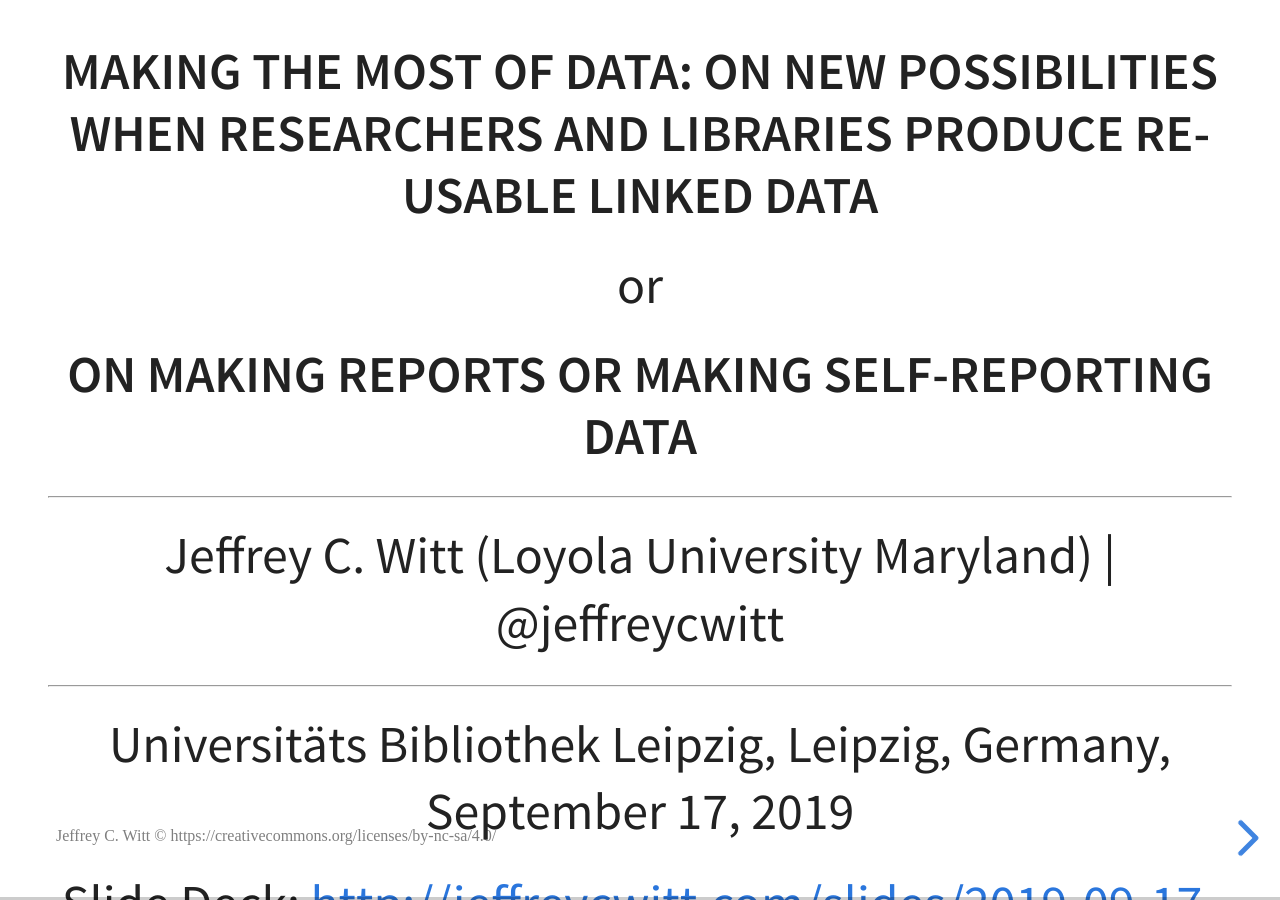
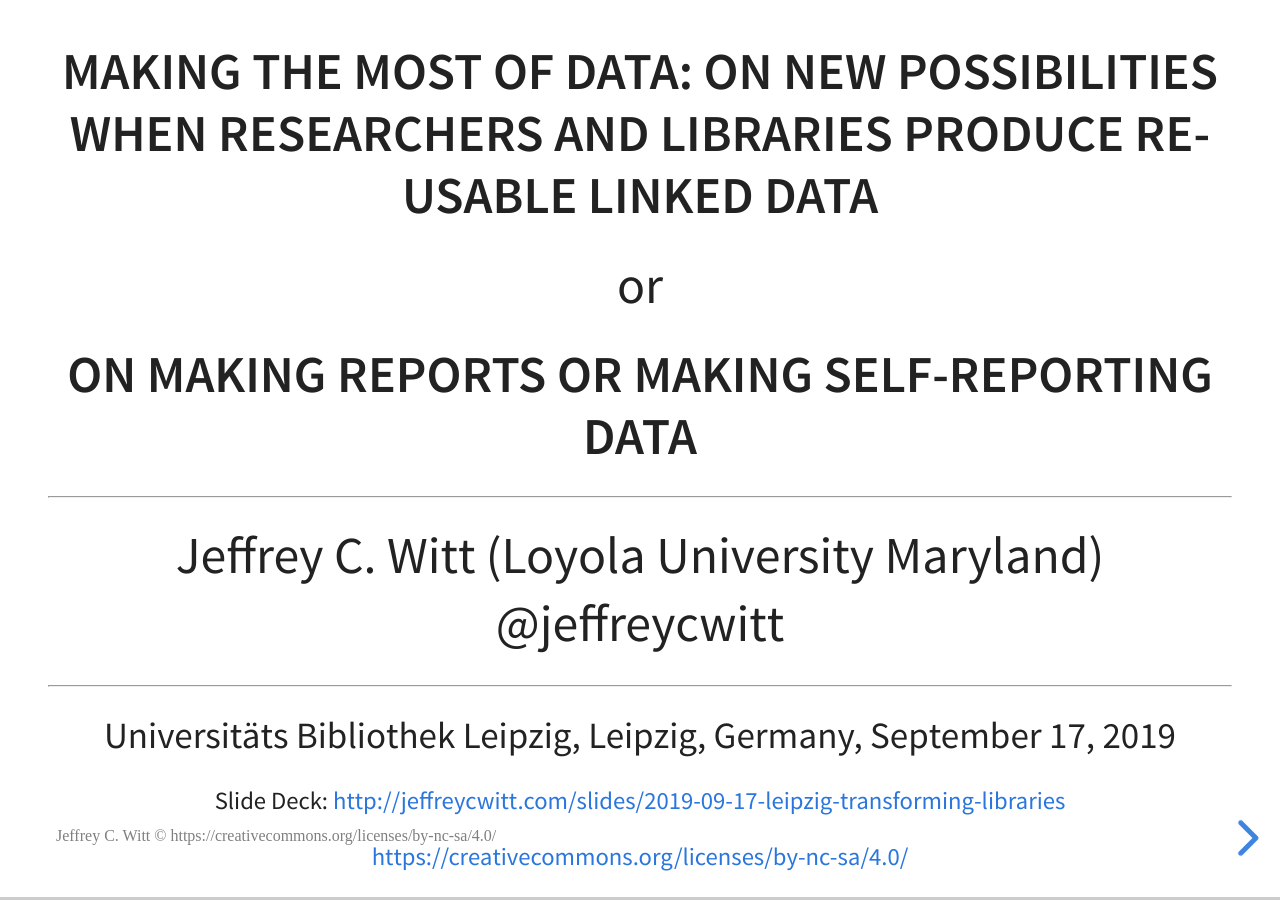
Before and after one commit to jeffreycwitt/jeffreycwitt.github.io, a Jekyll site: the page built from _slides/2019-09-17-leipzig-transforming-libraries.html, in a window 1280 px wide. Built offline with Jekyll 4.4.1, drawn with Linux system fonts in a browser that asks for light colours.

Commit message:
updated leipzig slides

```diff
--- a/_slides/2019-09-17-leipzig-transforming-libraries.html
+++ b/_slides/2019-09-17-leipzig-transforming-libraries.html
@@ -13,49 +13,86 @@
 
 <section>
 
-  <h4>Making the most of data: on new possibilities when researchers and libraries produce re-usable linked data</h4>
+  <h4>Making the most of data:
+    on new possibilities when researchers and libraries produce re-usable linked data</h4>
   <p>or</p>
   <h4>On making reports or making self-reporting data</h4>
   <hr/>
-  <p>Jeffrey C. Witt (Loyola University Maryland) | @jeffreycwitt</p>
+  <p>Jeffrey C. Witt (Loyola University Maryland) @jeffreycwitt</p>
   <hr/>
-  <p>Universitäts Bibliothek Leipzig, Leipzig, Germany, September 17, 2019</p>
-  <p>Slide Deck: <a href="http://jeffreycwitt.com/slides/2019-09-17-leipzig-transforming-libraries">http://jeffreycwitt.com/slides/2019-09-17-leipzig-transforming-libraries</a></p>
-  <p><a>https://creativecommons.org/licenses/by-nc-sa/4.0/</a></p>
+  <p style="font-size: 30px">Universitäts Bibliothek Leipzig, Leipzig, Germany, September 17, 2019</p>
+  <p style="font-size: 20px">Slide Deck: <a href="http://jeffreycwitt.com/slides/2019-09-17-leipzig-transforming-libraries">http://jeffreycwitt.com/slides/2019-09-17-leipzig-transforming-libraries</a></p>
+  <p style="font-size: 20px"><a>https://creativecommons.org/licenses/by-nc-sa/4.0/</a></p>
 
 </section>
 <section>
   <section>
-    [slide of digital catalogues]
+  Library Cataloguers and Textual Scholars are in the business of creating similar data.
+  </section>
+  <section>
+  But the WAY we create this data is not Neutral.
+  </section>
+  <section >
+    <p>1. Observation and Reporting</p>
+    <img src="{{ site.assets_url }}leipzig-2019-09-17/observationAndReportImage.png"></img>
+  </section>
+  <section>
+    <p>2. Creation of Self-Reporting Data</p>
+    <img src="{{ site.assets_url }}leipzig-2019-09-17/beanSorter.png" height="500px"></img>
+  </section>
+</section>
+<section>
+  <section>Types of Data in Library Catalogues</section>
+  <section data-background="{{ site.assets_url }}leipzig-2019-09-17/CatalogueExample1.png" data-background-size="contain">
+  </section>
+  <section data-background="{{ site.assets_url }}leipzig-2019-09-17/CatalogueExample2.png" data-background-size="contain">
+  </section>
+  <section data-background="{{ site.assets_url }}leipzig-2019-09-17/CatalogueExample3.png" data-background-size="contain">
+  </section>
+  <section data-background="{{ site.assets_url }}leipzig-2019-09-17/CatalogueExample4.png" data-background-size="contain">
+  </section>
+</section>
+<section>
+  <section>Types of Data in Text Editions</section>
+  <section data-background="{{ site.assets_url }}leipzig-2019-09-17/TextEditionExample.png" data-background-size="contain">
   </section>
   <section data-background="{{ site.assets_url }}leipzig-2019-09-17/bonaventure-edition-structure.png" data-background-size="contain">
-    <!-- [slide of textual editions] -->
+  </section>
+  <section data-background="{{ site.assets_url }}rimini-apparatus.png" data-background-size="contain">
   </section>
 </section>
 <section>
   <section>
-    Needless Redundancy
-    and
-    Lack of Transparency
+    <h3>Some Problems with the Observation and Reporting Method</h3>
+
+    <p class="fragment fade-in">1. Needless Redundancy</p>
+    <p class="fragment fade-in">2. Lack of Transparency</p>
+
   </section>
-  <section data-background="{{ site.assets_url }}leipzig-2019-09-17/Parker522-NumberOfLines.png" data-background-size="contain">
-    <!-- [Parker Number of lines example] -->
-  </section>
+  <!-- <section data-background="{{ site.assets_url }}leipzig-2019-09-17/Parker522-NumberOfLines.png" data-background-size="contain">
+     [Parker Number of lines example]
+  </section> -->
   <section data-background="{{ site.assets_url }}leipzig-2019-09-17/Penn686CatalogueNoOfLines.png" data-background-size="contain">
     <!-- [Rothwell example: Penn catalogue] -->
   </section>
   <section data-background="{{ site.assets_url }}leipzig-2019-09-17/Penn686EmeryReportNoOfLines.png" data-background-size="contain">
     <!-- [Rothwell example: Emory article] -->
   </section>
+</section>
+<section>
+  <section data-markdown>
+  ### The Power of Self-Reporting Data
+  </section>
+  <section>
+    Creating self-reporting line data
+  </section>
   <section data-background="{{ site.assets_url }}leipzig-2019-09-17/LineNumberingShiftInRothwell.png" data-background-size="contain">
     <!-- [rothwell page line count] -->
   </section>
 </section>
-
-
 <section>
-  <section>
-    Making use of the data we're already creating
+  <section data-markdown>
+    ### Making use of the data we're already creating
   </section>
   <section data-background="{{ site.assets_url }}leipzig-2019-09-17/print-folio-text-connection.png" data-background-size="contain">
     <!-- example of print -->
@@ -68,8 +105,8 @@
   </section>
 </section>
 <section>
-  <section>
-    On-Demand Citations
+  <section data-markdown>
+    ### On-Demand Citations
   </section>
   <section data-background="{{ site.assets_url }}leipzig-2019-09-17/ParkerCitationExample.png" data-background-size="contain">
     <!-- lbp images: citation with folio numbers -->
@@ -79,17 +116,19 @@
   </section>
 </section>
 <section>
-  <section>
-    On-Demand Text Comparisons
+  <section data-markdown>
+    ### On-Demand Text Comparisons
   </section>
-  <section data-background="{{ site.assets_url }}leipzig-2019-09-17/ParkerLeipzigImageComparisons.png" data-background-size="contain">
+  <section data-background="{{ site.assets_url }}leipzig-2019-09-17/LeipzigParkerTextComparisons.png" data-background-size="contain">
   </section>
   <section data-background="{{ site.assets_url }}PeterOfSpainBerlin-2019-09-20/PlaoulTextComparison.gif" data-background-size="contain">
     <!-- [image of text comparison] -->
   </section>
 </section>
 <section>
-  <section>On Demand Image Comparison</section>
+  <section data-markdown>
+    ### On Demand Image Comparison
+  </section>
   <section data-background="{{ site.assets_url }}leipzig-2019-09-17/ParkerLeipzigImageComparisons.png" data-background-size="contain">
     <!-- [image of text comparison] -->
   </section>
@@ -106,8 +145,8 @@
   </section>
 </section>
 <section>
-  <section>
-    Reusing data to build new apps to address new research questions
+  <section data-markdown>
+    ### Reusing data to build new apps to address new research questions
   </section>
   <section>
     Dereolez example image
@@ -123,8 +162,8 @@
   </section>
 </section>
 <section>
-  <section>
-    Reusing scholarly data in library catalogues
+  <section data-markdown>
+    ### Reusing scholarly data in library catalogues
   </section>
   <section data-background="{{ site.assets_url }}leipzig-2019-09-17/Parker522-CatalogueContents.png" data-background-size="contain">
     <!-- [Parker Table of Contents Example] -->
@@ -148,6 +187,8 @@
   <section data-background="{{ site.assets_url }}leipzig-2019-09-17/leipzigfragment-to-parker-text-related-discussions.gif" data-background-size="contain">
     <!-- [Related Info Gif] -->
   </section>
+  <section data-background="{{ site.assets_url }}iiif-ldn-leipzig-fragmentarium.png" data-background-size="contain">
+  </section>
   <section data-background="{{ site.assets_url }}leipzig-2019-09-17/leipzigfragment-to-with-manifest.gif" data-background-size="contain">
     <!-- connection using common identifier IIIF manifest -->
   </section>
@@ -169,6 +210,29 @@
   <section data-background="{{ site.assets_url }}iiif-ldn-leipzig-transcriptions2.png" data-background-size="contain">
   </section>
 </section>
-<section>
-  Conclusion Questions
+<section data-markdown>
+  ### Some final reflections
+* Creating self-reporting data initially takes more time to create, but it scales better in the long term.
+  * Do we have the libraries and scholars have the patience to create this data?
+  * Do we have the kinds pressures and incentives pushing people to toward long term results over short term gains?
 </section>
+<section data-markdown>
+  ### Some final reflections
+
+  * Are libraries really interested in using (at some level) data provided by third party scholars or research groups/archives?
+  * Research groups often work at a level of micro-granularity, while libraries and museums often work at macro level.
+  * This creates a kind of one way street. Scholars use the macro data and the develop micro data.
+  * How can we build systems and releationship where this micro data can be re-incorporated/re-connected with library macro-data.
+  * The above examples illustrate the possibility, but libraries can't deal with idosyncratic standards and protocols from individual research groups.
+  * How can we create usable standards across research domains that nevertheless allow the creation and preservation and micro, domain specific data?
+
+</section>
+<section data-markdown>
+  ### Some final reflections
+* Are we ready to create new kinds of data archives, that include, for example entities for every line in every manuscript?
+</section>
+<section data-markdown>
+  ### Some final reflections
+* A lot of coordination between institutions and scholarly groups is required to create this kind of interoperability.
+  * How can scholars and/or scholarly research communities be a part of the conversation about standards and ontology creation?
+</section>
```
